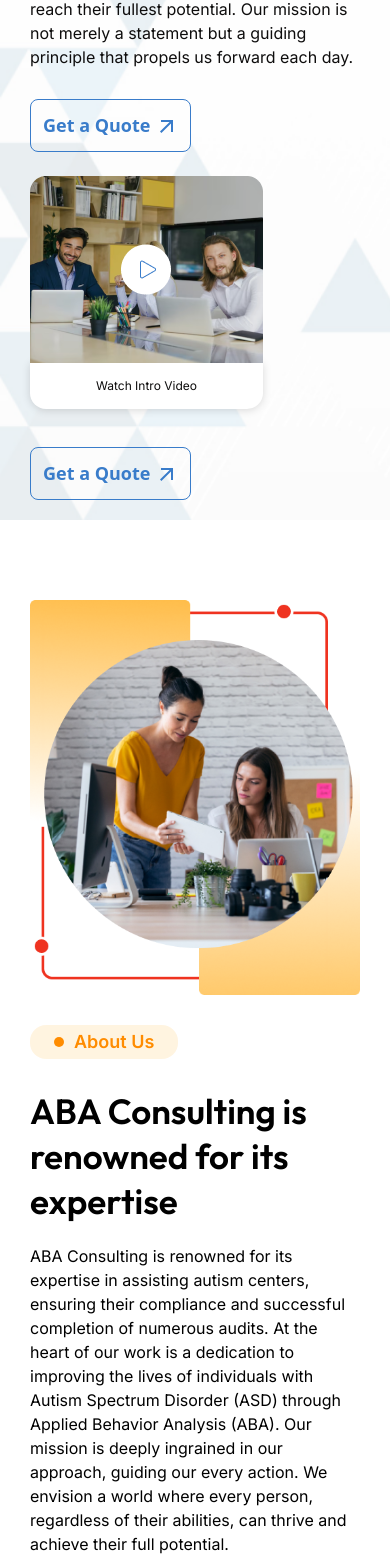
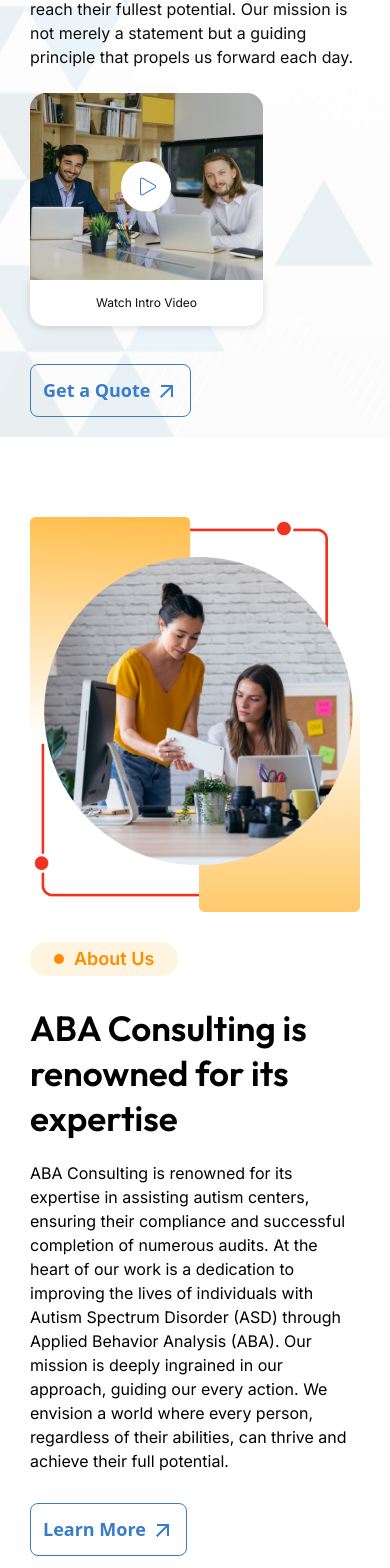
Before and after one commit to mahimnxt23/ABA-Consultancy-Copy, a React (Vite) app: page / in a window 390 px wide. Shown: the part 423-1991 px from the top of the page. Built offline with nearby package versions, Linux system fonts and the light colour scheme.

Commit message:
about us dropdown bg pic,button hover fix

```diff
--- a/src/ClientSide/AboutUs/ChooseUs/ChooseUs.jsx
+++ b/src/ClientSide/AboutUs/ChooseUs/ChooseUs.jsx
@@ -1,5 +1,31 @@
 const ChooseUs = () => {
   return (
+    <div>
+      <div className="relative">
+        <div
+          style={{
+            backgroundImage: `url("/images/about-us-Banner-2.png")`,
+          }}
+          className="bg-no-repeat bg-center bg-cover w-full
+h-[420px] flex justify-center items-center"
+        ></div>
+
+        <div
+          className="absolute inset-0 flex flex-col  justify-center max-w-[750px] px-[30px]
+    md:px-[32px] lg:px-[80px]  xl:px-[100px]  2xl:px-[150px]
+        "
+        >
+          <h1 className="headTwo text-white pb-[12px] font-semibold">
+            Why Choose Aba Consultation
+          </h1>
+
+          <p className=" bodyText text-white md:max-w-[550px] font-normal">
+            At ABA Consulting, . Our mission is to equip autism centers with
+            innovative strategies, expert guidance, and tailored resources that
+            drive impactful outcomes.
+          </p>
+        </div>
+      </div>
       <div
         className="mt-[10px] px-[30px]
    md:mt-[10px] md:px-[32px]
@@ -16,8 +42,8 @@ const ChooseUs = () => {
             your dedicated partner in achieving excellence. With a team of
             experienced professionals, we offer comprehensive solutions tailored
             to meet the unique needs of autism centers. From ensuring compliance
-          with complex regulations to providing top-tier staffing solutions, we
-          handle the operational challenges so you can focus on delivering
+            with complex regulations to providing top-tier staffing solutions,
+            we handle the operational challenges so you can focus on delivering
             exceptional care. Our proven track record of reliability includes
             guaranteed results, such as completing CMDEs within five days and
             preparing your team for audits through real-world mock scenarios.
@@ -116,6 +142,7 @@ const ChooseUs = () => {
           </div>
         </div>
       </div>
+    </div>
   );
 };
 
--- a/src/ClientSide/Home/Home.jsx
+++ b/src/ClientSide/Home/Home.jsx
@@ -31,23 +31,23 @@ const Home = () => {
                     mission is not merely a statement but a guiding principle
                     that propels us forward each day.
                   </p>
-                  <button className="group text-[#397CCA] flex max-w-[175px] items-center p-3 gap-1 border-[1px] border-[#397CCA] hover:bg-[#397CCA] hover:text-white rounded-[8px] mt-[30px] text-[18px] font-semibold transition duration-300 ease-in-out hover:scale-105">
+
+                  <div className="hidden md:flex items-center">
+                    <button className="group flex max-w-[175px] items-center p-3 gap-1 border-[1px] border-[#397CCA] rounded-[8px] mt-[30px] text-[18px] font-semibold text-[#397CCA] hover:bg-[#397CCA] hover:text-white transition duration-300">
                       Get a Quote
                       <svg
-                      className="w-6 h-6 text-[#397CCA] hover:text-white transition duration-300"
+                        className="w-6 h-6 text-[#397CCA] group-hover:text-white transition duration-300"
                         viewBox="0 0 24 24"
                         fill="none"
                         xmlns="http://www.w3.org/2000/svg"
                       >
-                      <g id="material-symbols:arrow-insert">
                         <path
-                          id="Vector"
                           d="M6 17.6L15.6 8L7 8L7 6L19 6L19 18L17 18L17 9.4L7.4 19L6 17.6Z"
-                          fill="#397CCA"
+                          fill="currentColor"
                         />
-                      </g>
                       </svg>
                     </button>
+                  </div>
                 </div>
                 <div className="flex md:block w-full md:w-auto mt-4 md:mt-10 flex-col justify-center md:justify-normal">
                   <div className="max-w-[233px] lg:mx-auto">
@@ -69,21 +69,18 @@ const Home = () => {
                   </div>
                 </div>
                 <div className="md:hidden flex lg:justify-center">
-                  <button className="group text-[#397CCA] flex max-w-[175px] items-center p-3 gap-1 border-[1px] border-[#397CCA] rounded-[8px] mt-[30px] text-[18px] font-semibold">
+                  <button className="group flex max-w-[175px] items-center p-3 gap-1 border-[1px] border-[#397CCA] rounded-[8px] mt-[30px] text-[18px] font-semibold text-[#397CCA] hover:bg-[#397CCA] hover:text-white transition duration-300">
                     Get a Quote
                     <svg
-                      className="w-6 h-6 text-[#397CCA] transition duration-300"
+                      className="w-6 h-6 text-[#397CCA] group-hover:text-white transition duration-300"
                       viewBox="0 0 24 24"
                       fill="none"
                       xmlns="http://www.w3.org/2000/svg"
                     >
-                      <g id="material-symbols:arrow-insert">
                       <path
-                          id="Vector"
                         d="M6 17.6L15.6 8L7 8L7 6L19 6L19 18L17 18L17 9.4L7.4 19L6 17.6Z"
-                          fill="#397CCA"
+                        fill="currentColor"
                       />
-                      </g>
                     </svg>
                   </button>
                 </div>
@@ -129,12 +126,19 @@ const Home = () => {
                     </Link> */}
 
                     <Link to="/aboutUs">
-                      <button className="text-[#397CCA] hidden md:flex items-center p-3 gap-1 border-[1px] border-[#397CCA] hover:bg-[#397CCA] hover:text-white rounded-[8px] mt-[30px] text-[18px] font-semibold transition duration-300 ease-in-out hover:scale-105">
+                      <button className="group flex max-w-[175px] items-center p-3 gap-1 border-[1px] border-[#397CCA] rounded-[8px] mt-[30px] text-[18px] font-semibold text-[#397CCA] hover:bg-[#397CCA] hover:text-white transition duration-300">
                         Learn More
-                        <img
-                          src="/images/home/hero/material-symbols_arrow-insert (1).svg"
-                          alt=""
+                        <svg
+                          className="w-6 h-6 text-[#397CCA] group-hover:text-white transition duration-300"
+                          viewBox="0 0 24 24"
+                          fill="none"
+                          xmlns="http://www.w3.org/2000/svg"
+                        >
+                          <path
+                            d="M6 17.6L15.6 8L7 8L7 6L19 6L19 18L17 18L17 9.4L7.4 19L6 17.6Z"
+                            fill="currentColor"
                           />
+                        </svg>
                       </button>
                     </Link>
                   </div>
@@ -167,12 +171,19 @@ const Home = () => {
                 </p>
                 <div className="mt-[20px]">
                   <Link to="/aboutUs">
-                    <button className="menuText font-semibold p-3 bg-[#397CCA] text-white flex items-center justify-between gap-1 rounded-[8px]">
+                    <button className="group flex max-w-[175px] items-center p-3 gap-1 border-[1px] border-[#397CCA] rounded-[8px] mt-[30px] text-[18px] font-semibold text-[#397CCA] hover:bg-[#397CCA] hover:text-white transition duration-300">
                       Learn More
-                      <img
-                        src="/images/home/hero/material-symbols_arrow-insert (1).svg"
-                        alt=""
+                      <svg
+                        className="w-6 h-6 text-[#397CCA] group-hover:text-white transition duration-300"
+                        viewBox="0 0 24 24"
+                        fill="none"
+                        xmlns="http://www.w3.org/2000/svg"
+                      >
+                        <path
+                          d="M6 17.6L15.6 8L7 8L7 6L19 6L19 18L17 18L17 9.4L7.4 19L6 17.6Z"
+                          fill="currentColor"
                         />
+                      </svg>
                     </button>
                   </Link>
                 </div>
@@ -242,9 +253,19 @@ const Home = () => {
                   </div>
                 </div>
                 <div className="flex">
-                  <button className="text-[#397CCA] hidden md:flex items-center p-3 gap-1 border-[1px] border-[#397CCA] hover:bg-[#397CCA] hover:text-white rounded-[8px] mt-[30px] text-[18px] font-semibold transition duration-300 ease-in-out hover:scale-105">
+                  <button className="group flex max-w-[175px] items-center p-3 gap-1 border-[1px] border-[#397CCA] rounded-[8px] mt-[30px] text-[18px] font-semibold text-[#397CCA] hover:bg-[#397CCA] hover:text-white transition duration-300">
                     Learn More
-                    <img src="/images/home/hero/quate.svg" alt="" />
+                    <svg
+                      className="w-6 h-6 text-[#397CCA] group-hover:text-white transition duration-300"
+                      viewBox="0 0 24 24"
+                      fill="none"
+                      xmlns="http://www.w3.org/2000/svg"
+                    >
+                      <path
+                        d="M6 17.6L15.6 8L7 8L7 6L19 6L19 18L17 18L17 9.4L7.4 19L6 17.6Z"
+                        fill="currentColor"
+                      />
+                    </svg>
                   </button>
                 </div>
               </div>
```
Also changed, not shown: src/ClientSide/AboutUs/Team/Team.jsx (+57 -27 lines). Lines whose indentation alone changed are shown as unchanged.
